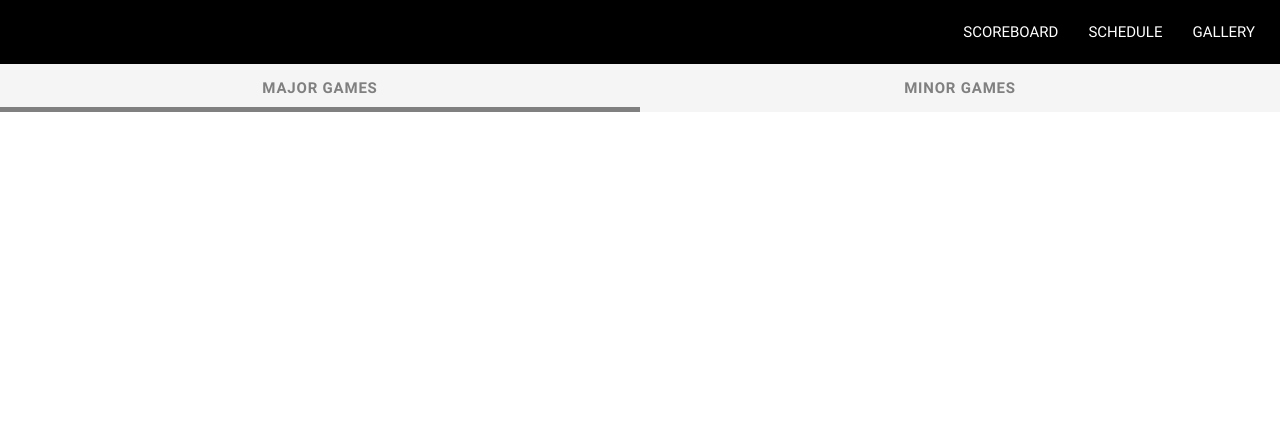
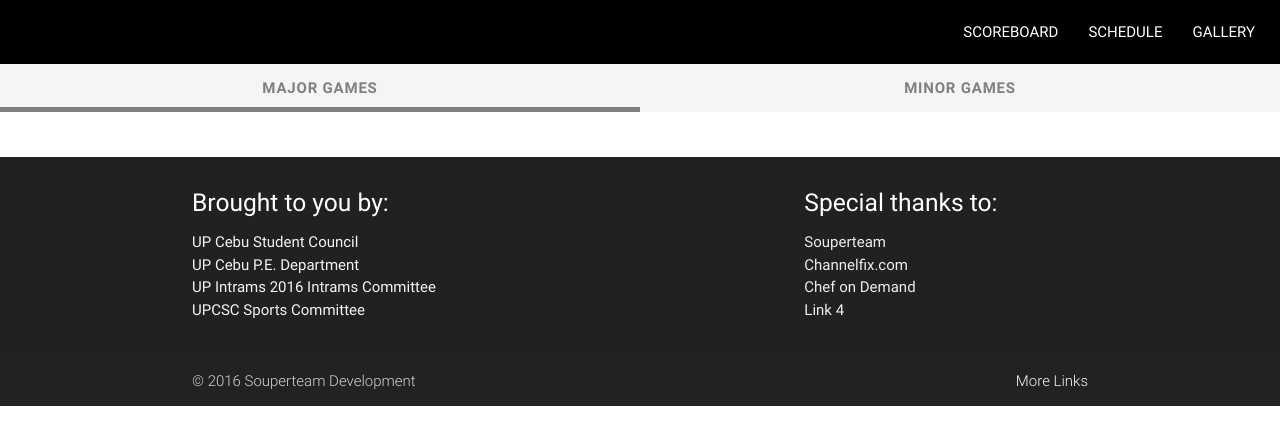
Before and after one commit to miriammariety/scoreboard, a Django app: page /schedule/ in a window 1280 px wide. Shown: the top 445 px of the page. Run offline with Django 3.2, Linux system fonts and the light colour scheme; data that the repository does not hold is empty; some libraries are stand-ins or nearby versions.

Commit message:
added footer

```diff
--- a/scoreboard/templates/scoreboard/base.html
+++ b/scoreboard/templates/scoreboard/base.html
@@ -37,4 +37,37 @@
 <script src="{% static 'live/js/init.js' %}"></script>
 {% block script %} {% endblock %}
 </body>
+<footer class="page-footer grey darken-4">
+  <div class="container">
+    <div class="row">
+      <div class="col l6 s12">
+        <h5 class="white-text">Brought to you by:</h5>
+        <p class="grey-text text-lighten-4">
+            UP Cebu Student Council
+          <br>
+            UP Cebu P.E. Department
+          <br>
+            UP Intrams 2016 Intrams Committee
+          <br>
+            UPCSC Sports Committee
+        </p>
+      </div>
+      <div class="col l4 offset-l2 s12">
+        <h5 class="white-text">Special thanks to:</h5>
+        <ul>
+          <li><a class="grey-text text-lighten-3" href="#!">Souperteam</a></li>
+          <li><a class="grey-text text-lighten-3" href="#!">Channelfix.com</a></li>
+          <li><a class="grey-text text-lighten-3" href="#!">Chef on Demand</a></li>
+          <li><a class="grey-text text-lighten-3" href="#!">Link 4</a></li>
+        </ul>
+      </div>
+    </div>
+  </div>
+  <div class="footer-copyright gre darken-4">
+    <div class="container">
+      &copy; 2016 Souperteam Development
+      <a class="grey-text text-lighten-4 right" href="#!">More Links</a>
+    </div>
+  </div>
+</footer>
 </html>
```
